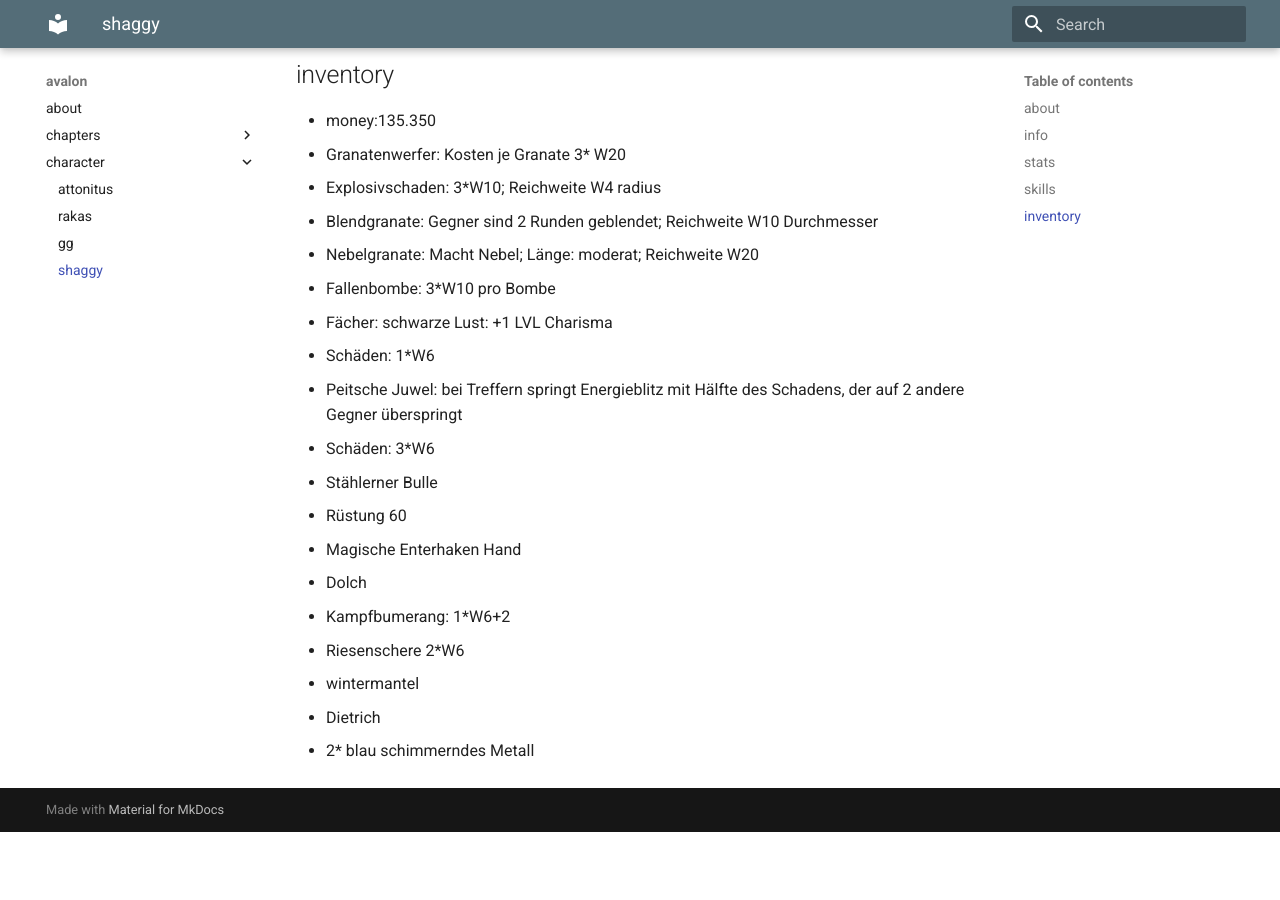
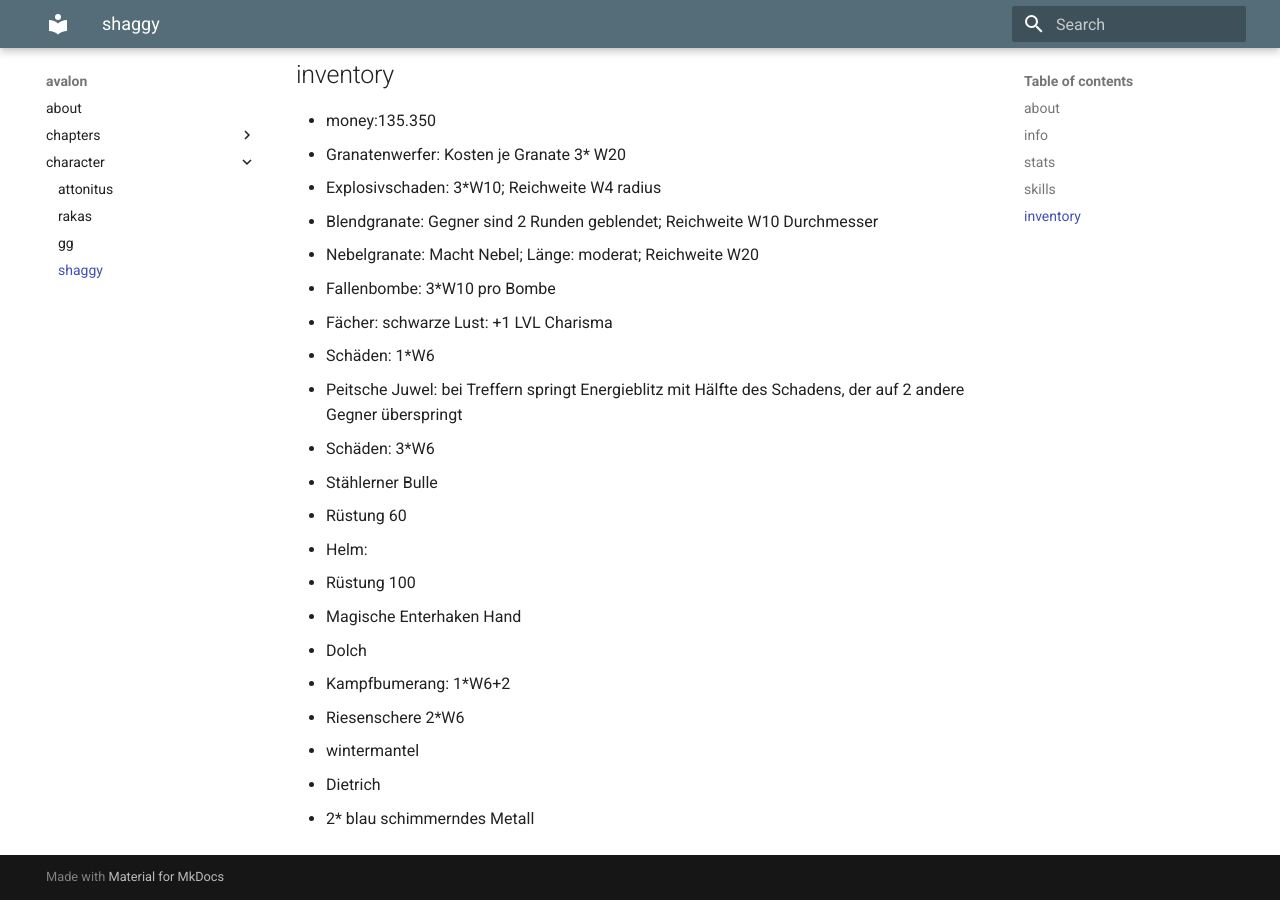
Before and after one commit to mkdocs-pnp/avalon, an MkDocs documentation site: the page built from docs/character/shaggy.md, in a window 1280 px wide and 900 px high, scrolled down 984 px. Built offline with MkDocs 1.6.1 and Material for MkDocs 9.7.7, drawn with Linux system fonts in a browser that asks for light colours; before the commit the page ends 1816 px from its top, so only the background shows below that.

Commit message:
Update shaggy.md

```diff
--- a/docs/character/shaggy.md
+++ b/docs/character/shaggy.md
@@ -41,6 +41,8 @@
   * Schäden: 3*W6
 * Stählerner Bulle
   * Rüstung 60
+* Helm:
+  * Rüstung 100
 * Magische Enterhaken Hand
 * Dolch
 * Kampfbumerang: 1*W6+2
```
